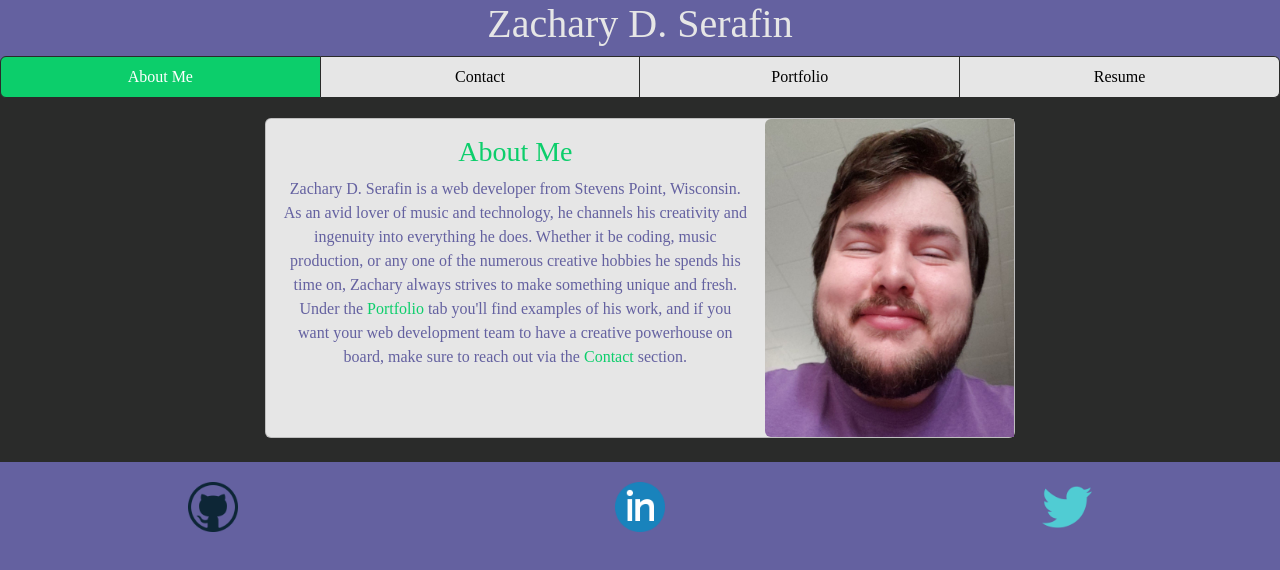
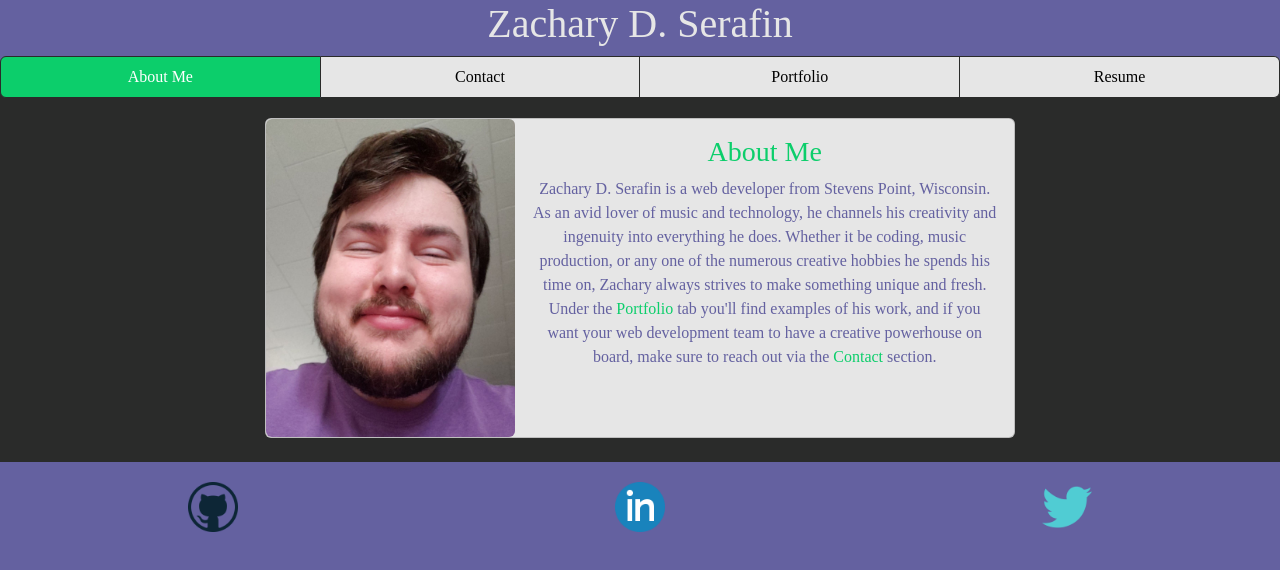
Before and after one commit to zacharydserafin/react-portfolio, a React (Create React App) app: page / in a window 1280 px wide. Shown: the top 570 px of the page. Built offline with nearby package versions, Linux system fonts and the light colour scheme; a web font is replaced by a local one.

Commit message:
Fixed Bug with Rounded Profile Image

```diff
--- a/src/components/pages/About.js
+++ b/src/components/pages/About.js
@@ -4,7 +4,7 @@ import '../../styles/About.css';
 export default function About() {
   return (
     <div className="card about-card">
-      <div className="row g-0">
+      <div className="row g-0 flex-row-reverse">
         <div className="col-md-8">
           <div className="card-body">
             <h3 className="card-title" id="about-title">About Me</h3>
@@ -12,7 +12,7 @@ export default function About() {
           </div>
         </div>
         <div className="col-md-4">
-          <img src="./assets/images/profile-image.jpg" className="img-fluid rounded-start" alt="Zachary D Serafin"/>
+          <img src="./assets/images/profile-image.jpg" className="img-fluid rounded" alt="Zachary D Serafin"/>
         </div>
       </div>
     </div>
```
